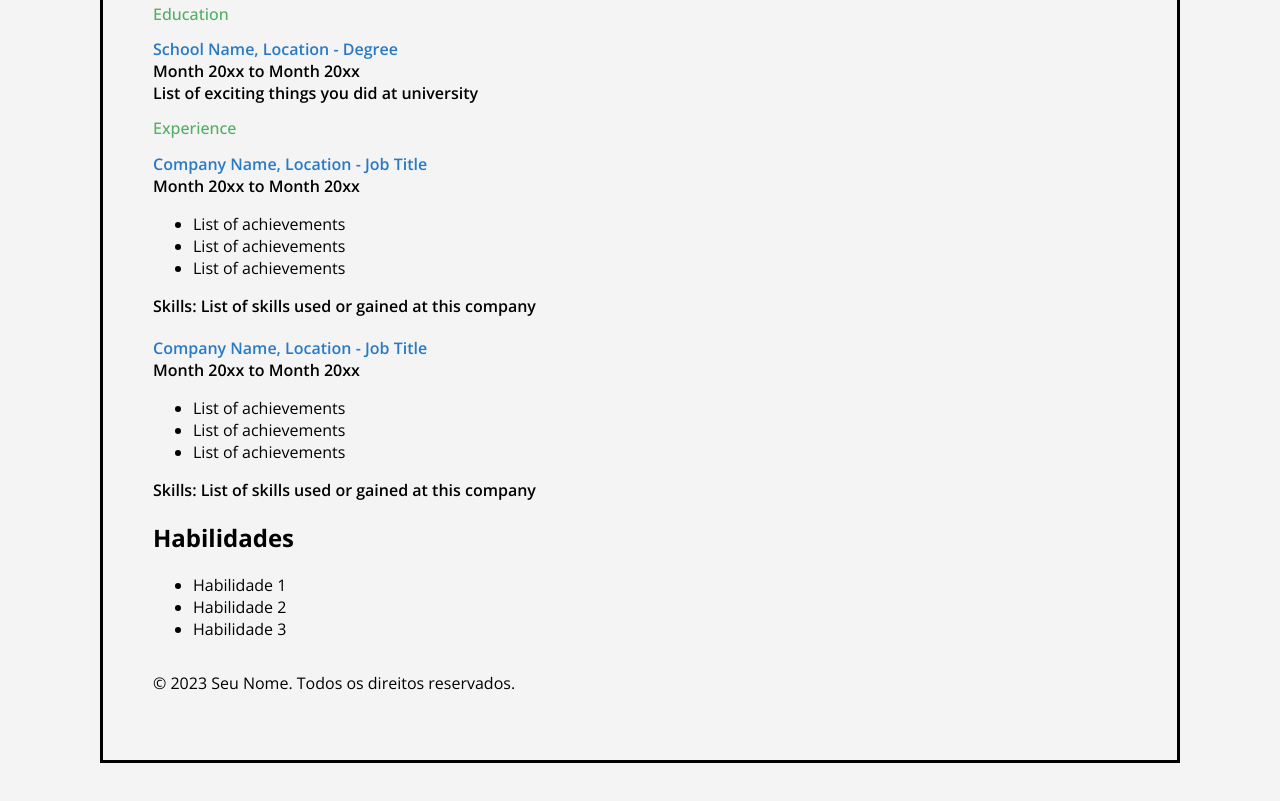
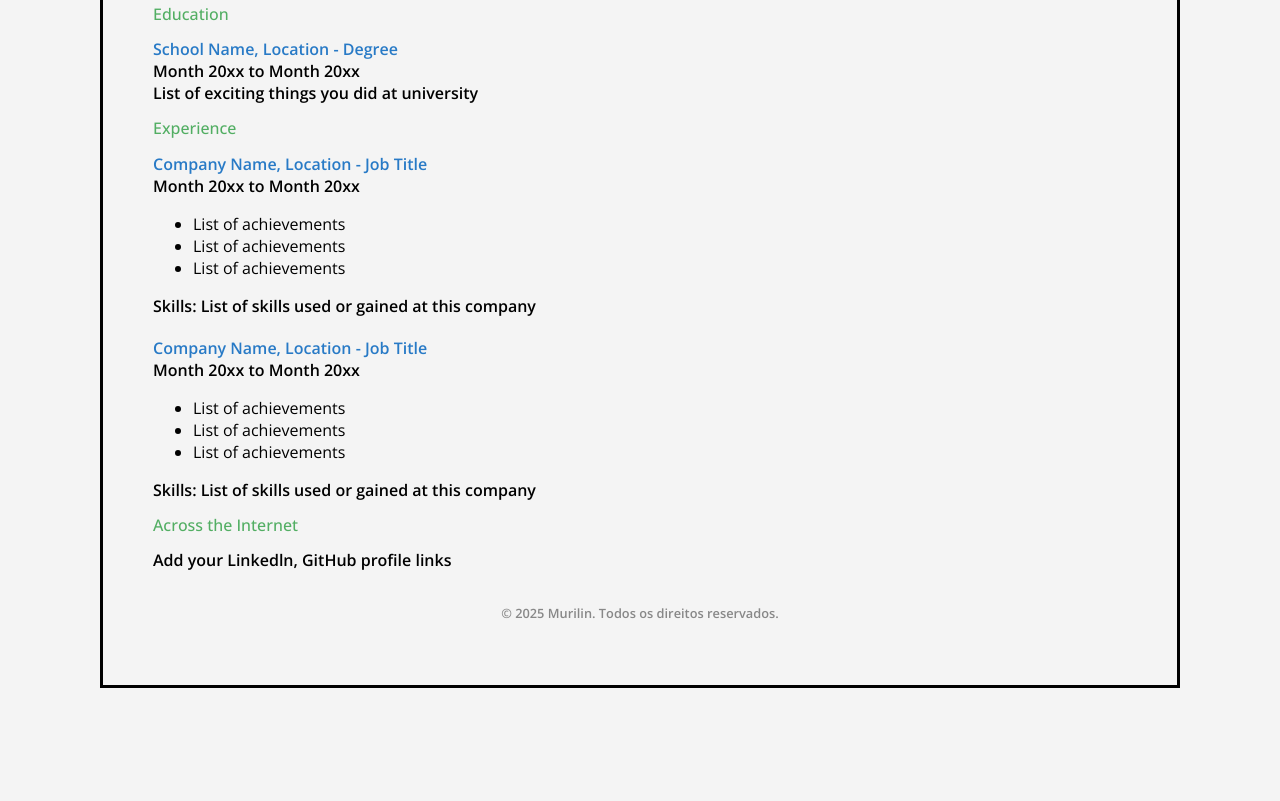
Before and after one commit to Murilin04/CV-de-uma-p-gina, a plain HTML site: page index.html in a window 1280 px wide. Shown: the part 393-1194 px from the top of the page. After the commit the page ends 1131 px from the top, so only its background shows below. Drawn offline with nearby package versions, Linux system fonts and the light colour scheme.

Commit message:
Ultimas alterações no CV de pagina unica

```diff
--- a/index.html
+++ b/index.html
@@ -50,16 +50,12 @@
                 <p>Skills: List of skills used or gained at this company</p>
             </div>
         </section>
-        <section id="habilidades">
-            <h2>Habilidades</h2>
-            <ul>
-                <li>Habilidade 1</li>
-                <li>Habilidade 2</li>
-                <li>Habilidade 3</li>
-            </ul>
+        <section id="internet">
+            <h2>Across the Internet</h2>
+            <p>Add your Linkedln, GitHub profile links</p>
         </section>
         <footer>
-            <p>&copy; 2023 Seu Nome. Todos os direitos reservados.</p>
+            <p>&copy; 2025 Murilin. Todos os direitos reservados.</p>
         </footer>
     </div>
 </body>
--- a/style.css
+++ b/style.css
@@ -96,3 +96,23 @@ body {
 .experiencie_container {
     margin-top: 20px;
 }
+
+#internet h2{
+    font-size: 1em;
+    font-weight: 500;
+    color: #52AE63;
+}
+
+#internet p {
+    font-size: 1em;
+    font-weight: 600;
+    margin: 0;
+}
+
+footer {
+    margin-top: 20px;
+    text-align: center;
+    font-size: 0.8em;
+    color: #888;
+    font-weight: 600;
+}
```
